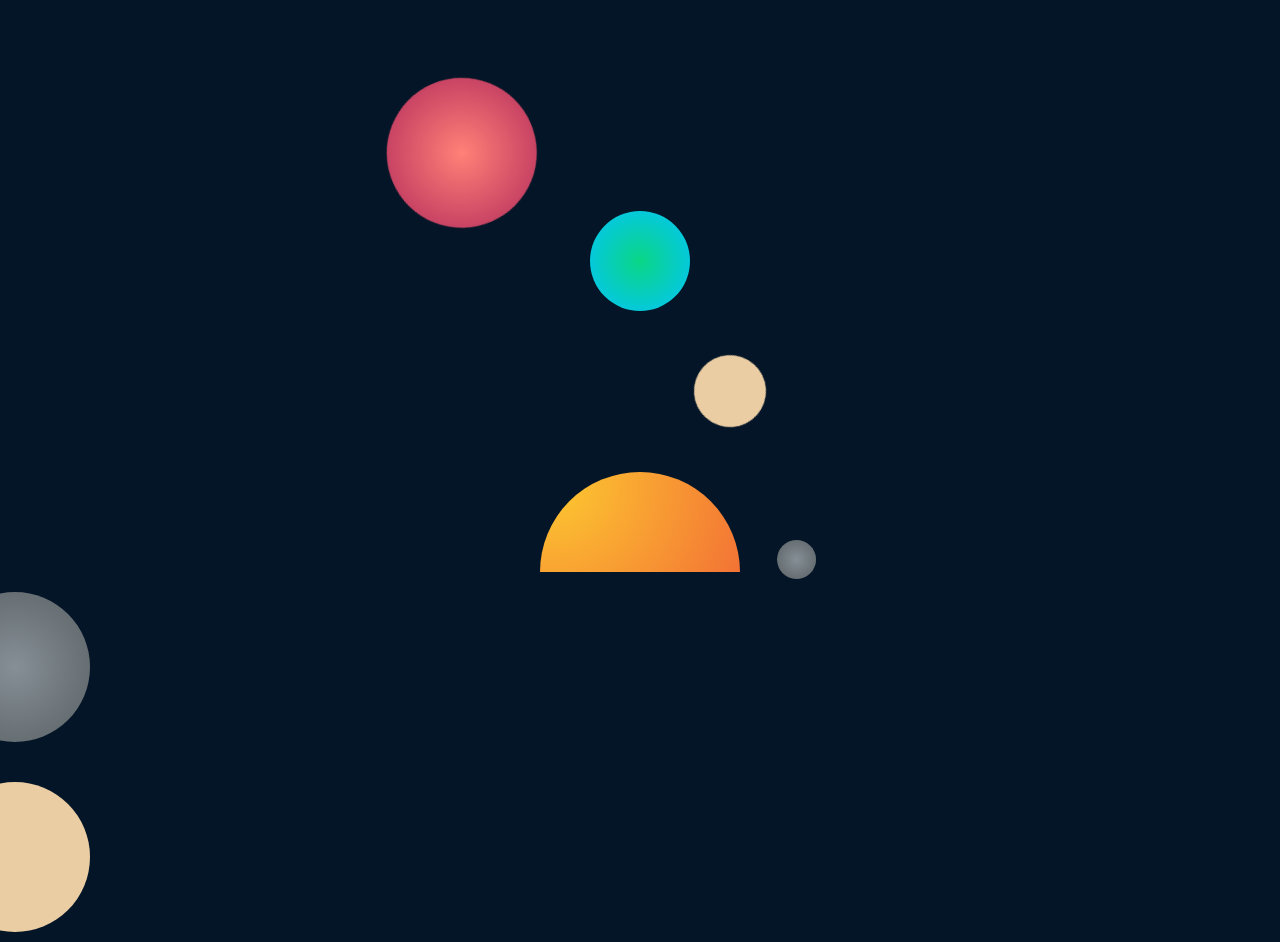
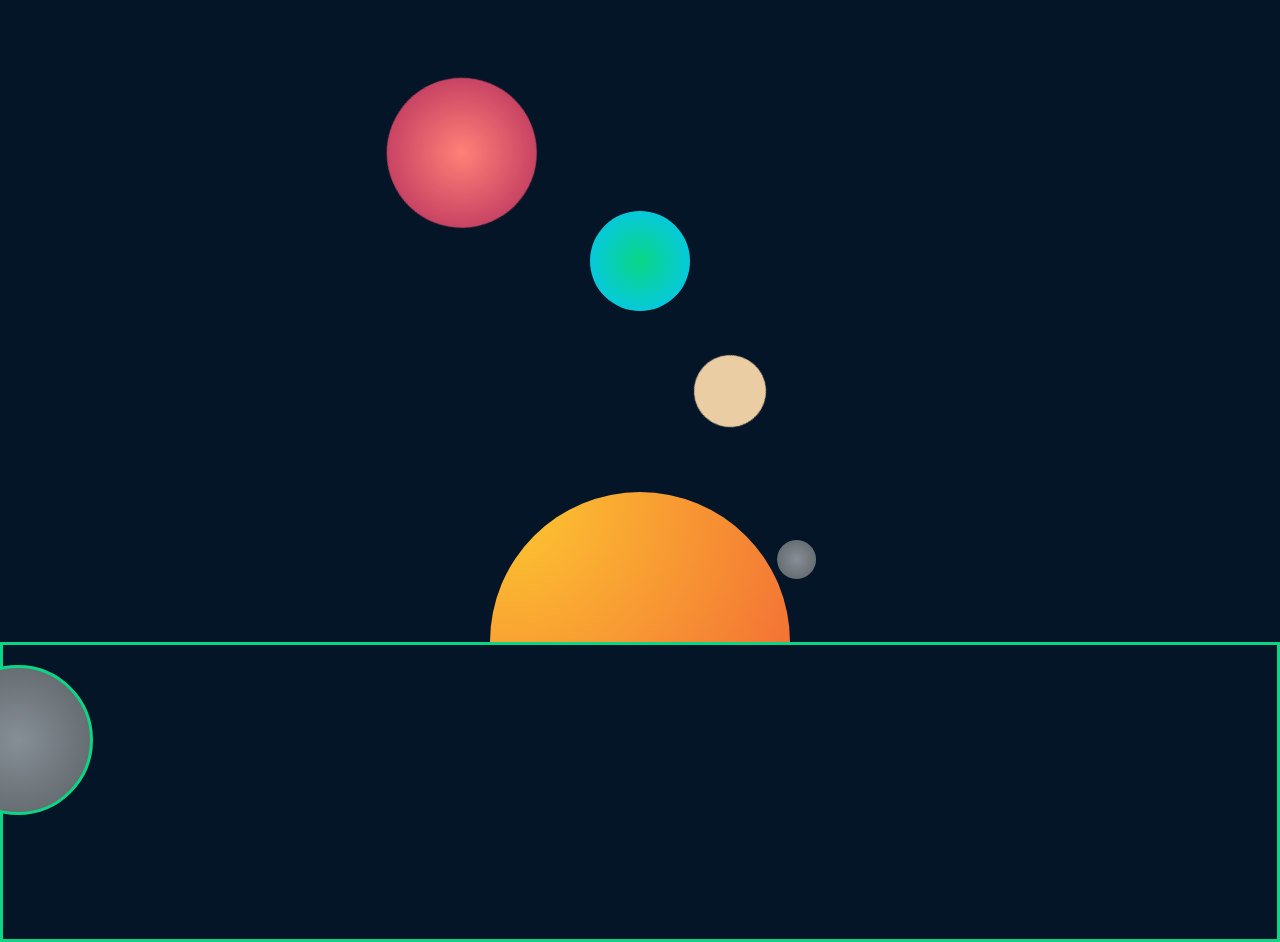
Before and after one commit to eagledb14/creative-project, a plain HTML site: page index.html in a window 1280 px wide. Shown: the part 183-1125 px from the top of the page. Drawn offline with nearby package versions, Linux system fonts and the light colour scheme.

Commit message:
added styles to box styles

```diff
--- a/css/main.css
+++ b/css/main.css
@@ -38,7 +38,25 @@
 
 .box {
     width: 100%;
+    height: 300px;
     padding: 10px 0 10px 0;
+    border: 3px solid #0AD686;
+}
+
+.bg-me {
+    background-image: linear-gradient(to right, #868f96, #596164);
+}
+
+.bg-v {
+
+}
+
+.bg-e {
+
+}
+
+.bg-ma {
+
 }
 
 h1 {
--- a/css/planets.css
+++ b/css/planets.css
@@ -24,18 +24,18 @@
     width: 150px!important;
     height: 150px!important;
     transform: translate(-70px);
+    border: 3px solid #0AD686;
 }
 
 .sun {
-    width: 200px;
-    height: 100px;
+    margin: 20px 20px 0 20px !important;
+    width: 300px;
+    height: 150px;
     background: radial-gradient(circle at 1vw 1vw, #fdc830, #f37335);
-    border-radius: 100px 100px 0 0;
+    border-radius: 200px 200px 0 0;
 }
 
 .mercury {
-    left: 15px;
-    /* margin: 0 auto; */
     width: 39px;
     height: 39px;
     background: radial-gradient(circle at 50% 50%, #868f96, #596164);
@@ -74,12 +74,4 @@ revolve {
     100% {
         transform: rotate(-90deg);
     }
-
-    /* 0% {
-        transform: rotate(0deg);
-    }
-
-    100% {
-        transform: rotate(360deg);
-    } */
 }
--- a/index.html
+++ b/index.html
@@ -32,7 +32,7 @@
                     <a href="pages/earth.html" class="nav-link nav-color">Earth</a>
                 </li>
                 <li class="nav-item">
-                    <a href="pages/mars.html" class="nav-link nav-color">Venus</a>
+                    <a href="pages/mars.html" class="nav-link nav-color">Mars</a>
                 </li>
             </ul>
         </div>
@@ -49,7 +49,7 @@
                 <div class="sun"></div>
             </div>
             <div class="box">
-                <div class="big planet mercury"></div>
+                <div class="big planet mercury bg-me"></div>
             </div>
             <div class="box">
                 <div class="big planet venus"></div>
```
